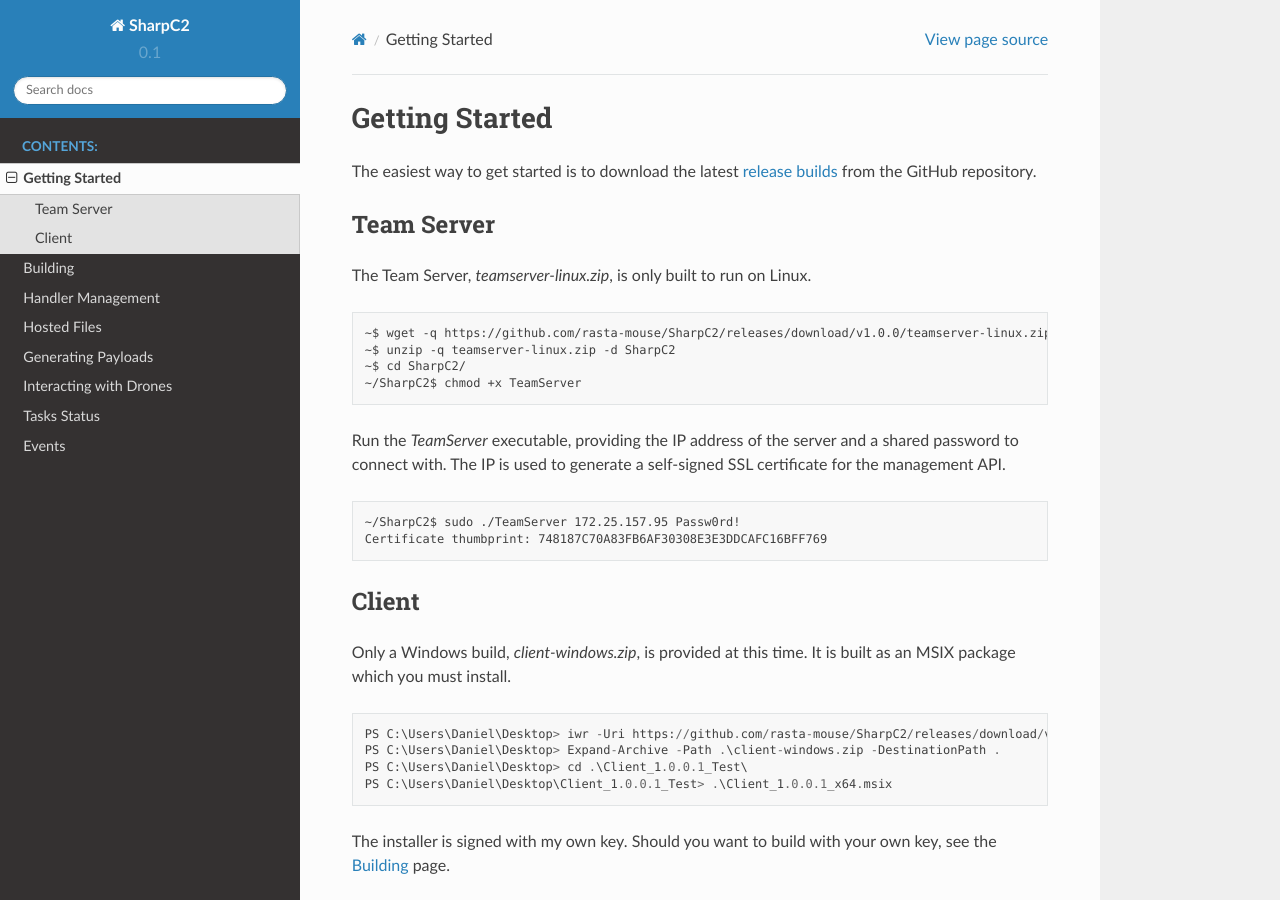
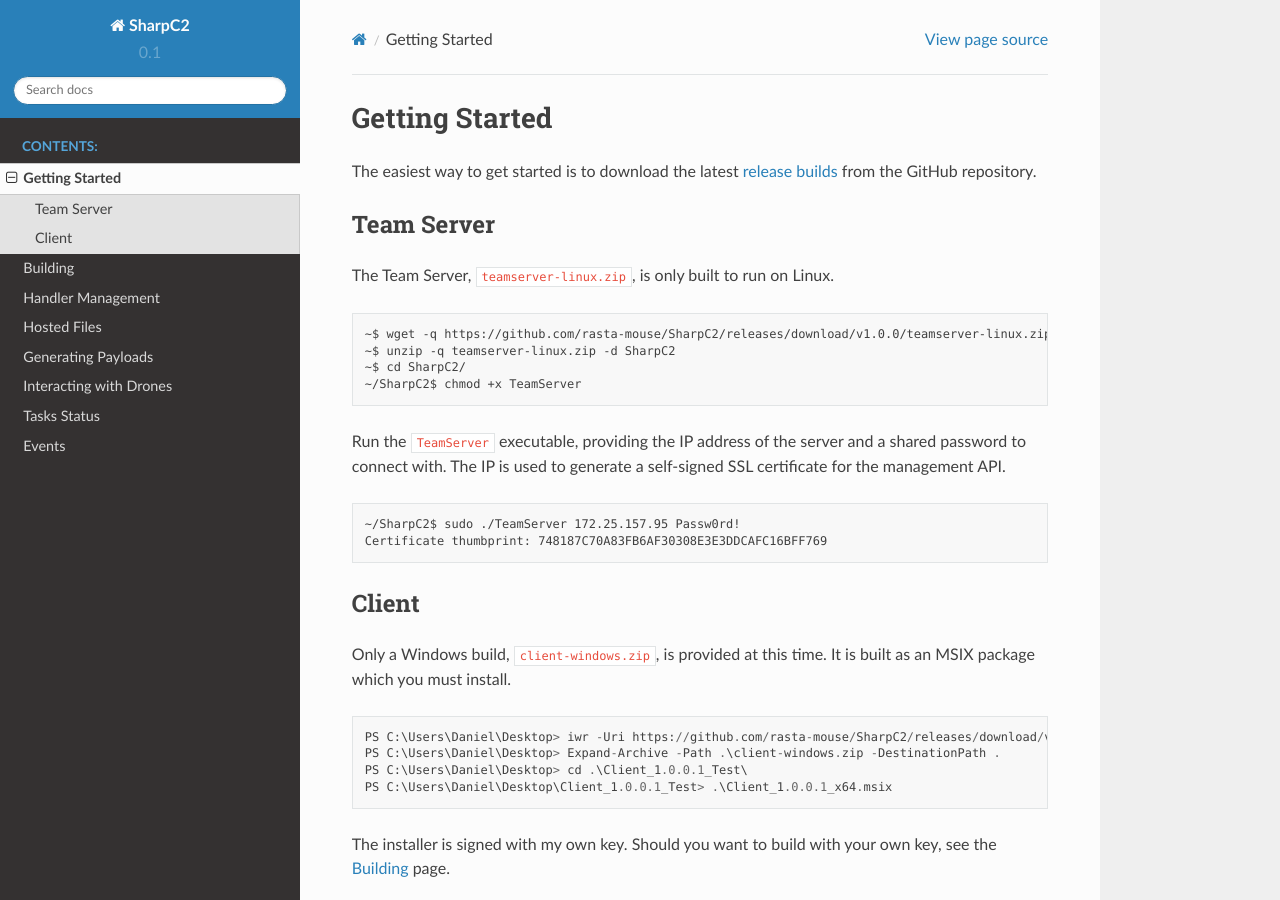
Before and after one commit to rasta-mouse/SharpC2-Docs, a Sphinx documentation site: the page built from docs/source/getting-started.rst, in a window 1280 px wide and 900 px high. Built offline with Sphinx 7.4.7 and the Read the Docs theme 2.0.0, drawn with Linux system fonts in a browser that asks for light colours; pages that are not in the unit, such as notebooks, are missing from menus.

```diff
--- a/docs/source/getting-started.rst
+++ b/docs/source/getting-started.rst
@@ -6,7 +6,7 @@ The easiest way to get started is to download the latest `release builds <https:
 Team Server
 -----------
 
-The Team Server, `teamserver-linux.zip`, is only built to run on Linux.
+The Team Server, ``teamserver-linux.zip``, is only built to run on Linux.
 
 .. code-block::
 
@@ -15,7 +15,7 @@ The Team Server, `teamserver-linux.zip`, is only built to run on Linux.
    ~$ cd SharpC2/
    ~/SharpC2$ chmod +x TeamServer
 
-Run the `TeamServer` executable, providing the IP address of the server and a shared password to connect with.  The IP is used to generate a self-signed SSL certificate for the management API.
+Run the ``TeamServer`` executable, providing the IP address of the server and a shared password to connect with.  The IP is used to generate a self-signed SSL certificate for the management API.
 
 .. code-block::
 
@@ -26,7 +26,7 @@ Run the `TeamServer` executable, providing the IP address of the server and a sh
 Client
 ------
 
-Only a Windows build, `client-windows.zip`, is provided at this time.  It is built as an MSIX package which you must install.
+Only a Windows build, ``client-windows.zip``, is provided at this time.  It is built as an MSIX package which you must install.
 
 .. code-block::
 
```
